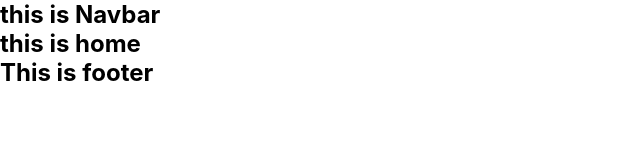
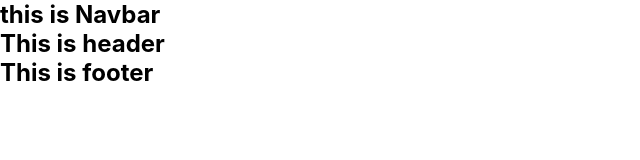
Before and after one commit to Al-Shaharia-Ifty/job-portal-task-1, a React (Create React App) app: page / in a window 1280 px wide. Shown: the top 160 px of the page, without its empty margins (0-640 px from the left). Built offline with nearby package versions, Linux system fonts and the light colour scheme.

Commit message:
header is created

```diff
--- /dev/null
+++ b/src/Components/Header.js
@@ -0,0 +1,11 @@
+import React from "react";
+
+const Header = () => {
+  return (
+    <div>
+      <h2>This is header</h2>
+    </div>
+  );
+};
+
+export default Header;
--- a/src/Pages/Home.js
+++ b/src/Pages/Home.js
@@ -1,9 +1,10 @@
 import React from "react";
+import Header from "../Components/Header";
 
 const Home = () => {
   return (
     <div>
-      <h2>this is home</h2>
+      <Header />
     </div>
   );
 };
```
